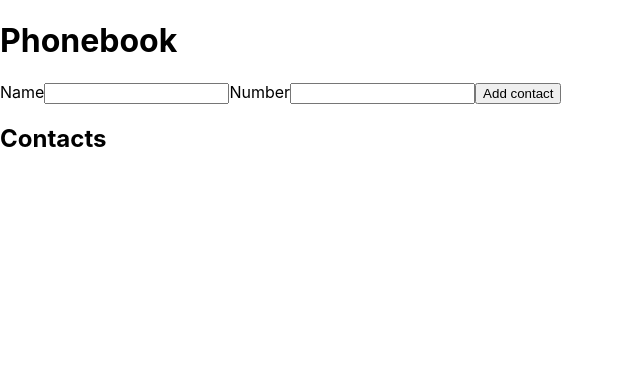
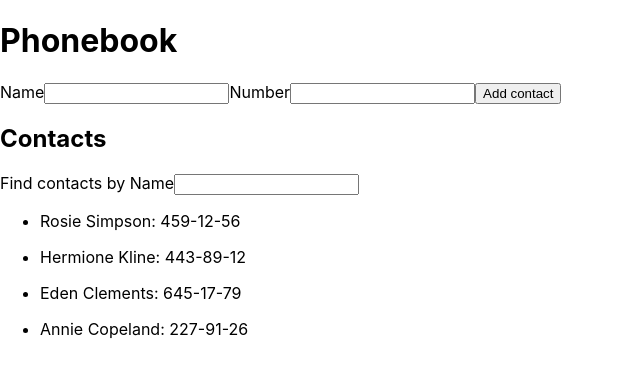
Before and after one commit to AntOn2415/goit-react-hw-02-phonebook, a React (Create React App) app: page / in a window 1280 px wide. Shown: the top 376 px of the page, without its empty margins (0-640 px from the left). Built offline with nearby package versions, Linux system fonts and the light colour scheme.

Commit message:
adds contact filtering functionality

```diff
--- a/src/components/App.jsx
+++ b/src/components/App.jsx
@@ -2,13 +2,19 @@ import React, { Component } from 'react';
 import { nanoid } from 'nanoid';
 import ContactList from './ContactList';
 import ContactForm from './ContactForm';
-// import Filter from './Filter';
+import Filter from './Filter';
 export class App extends Component {
   state = {
-      contacts: [],
-      name: '',
-      number: ''
-    };
+    contacts: [
+      {id: 'id-1', name: 'Rosie Simpson', number: '459-12-56'},
+      {id: 'id-2', name: 'Hermione Kline', number: '443-89-12'},
+      {id: 'id-3', name: 'Eden Clements', number: '645-17-79'},
+      {id: 'id-4', name: 'Annie Copeland', number: '227-91-26'},
+    ],
+    filter: '',
+    name: '',
+    number: ''
+  }
 
 handleChange = e => {
   const {name, value} = e.currentTarget;
@@ -23,14 +29,27 @@ handleAddContact = (e) => {
     name: this.state.name.trim(),
     number: this.state.number.trim(),
   };
-  this.setState((prevState) => ({
-    contacts: [...prevState.contacts, newContact],
+  this.setState(({ contacts }) => ({
+    contacts: [newContact, ...contacts],
     name: '',
     number: '',
   }));
 };
 
+changeFilter = (e) => {
+this.setState({filter: e.currentTarget.value});
+};
+
+getFilterContact = () => {
+  const {filter, contacts} = this.state;
+  const normalizedFilter = filter.toLocaleLowerCase();
+  return contacts.filter(contact => contact.name.toLocaleLowerCase().includes(normalizedFilter));
+}
+
   render() {
+    const {filter} = this.state;
+    const filterContact = this.getFilterContact();
+
     return (
       <div>
         <h1>Phonebook</h1>
@@ -42,9 +61,11 @@ handleAddContact = (e) => {
       />
 
         <h2>Contacts</h2>
-      {/* <Filter
-      /> */}
-      <ContactList contacts={this.state.contacts}
+      <Filter
+      value={filter}
+      onChangeFilter={this.changeFilter}
+      />
+      <ContactList contacts={filterContact}
       />
     </div>
     )
--- a/src/components/Filter/Filter.jsx
+++ b/src/components/Filter/Filter.jsx
@@ -1,17 +1,19 @@
-// import React from 'react';
-// import PropTypes from 'prop-types';
-// import css from './Filter.module.css';
+import React from 'react';
+import PropTypes from 'prop-types';
+import css from './Filter.module.css';
 
-// const Filter = () => {
-//   return (
-//     <ul className={css.filter}>
-//     </ul>
-//   );
-// };
+const Filter = ({value, onChangeFilter}) => {
+  return (
+    <label className={css.filter}>
+      Find contacts by Name
+      <input type='text' value={value} onChange={onChangeFilter}></input>
+    </label>
+  );
+};
 
-// Filter.propTypes = {
-//   name: PropTypes.string,
-//   id: PropTypes.number,
-// };
+Filter.propTypes = {
+  name: PropTypes.string,
+  id: PropTypes.number,
+};
 
-// export default Filter;
+export default Filter;
--- a/src/components/Filter/index.jsx
+++ b/src/components/Filter/index.jsx
@@ -1 +1 @@
-// export { default } from "./Filter";
+export { default } from "./Filter";
```
